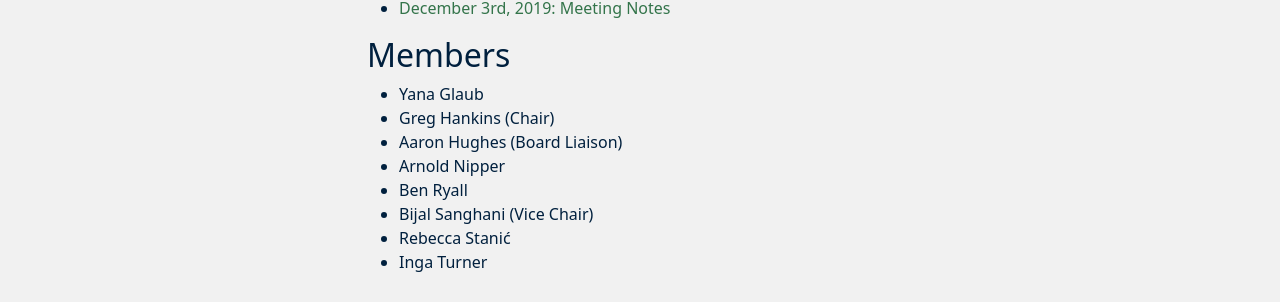
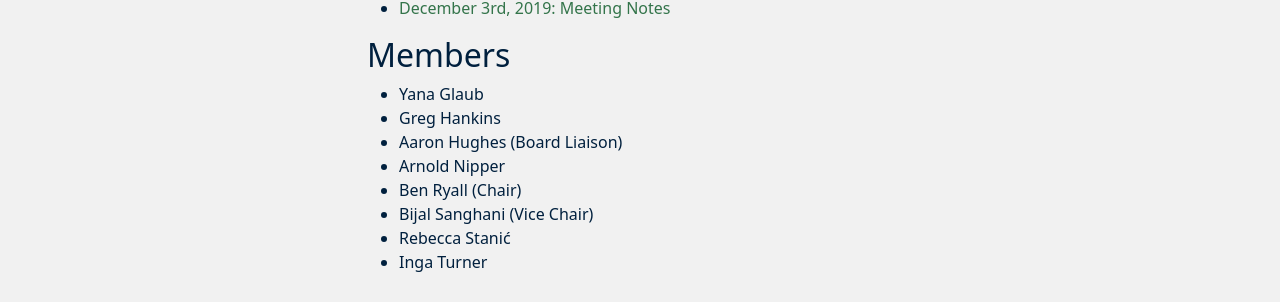
Before and after one commit to peeringdb/docs, an MkDocs documentation site: the page built from docs/committee/outreach/index.md, in a window 1280 px wide and 900 px high, scrolled down 1276 px. Shown: the part 523-825 px from the top of the window. Built offline with MkDocs 1.6.1, drawn with Linux system fonts in a browser that asks for light colours; nearby versions of some CDN libraries.

```diff
--- a/docs/committee/outreach/index.md
+++ b/docs/committee/outreach/index.md
@@ -23,10 +23,10 @@
 ## Members
 
 - Yana Glaub
-- Greg Hankins (Chair)
+- Greg Hankins
 - Aaron Hughes (Board Liaison)
 - Arnold Nipper
-- Ben Ryall
+- Ben Ryall (Chair)
 - Bijal Sanghani (Vice Chair)
 - Rebecca Stanić
 - Inga Turner
```
